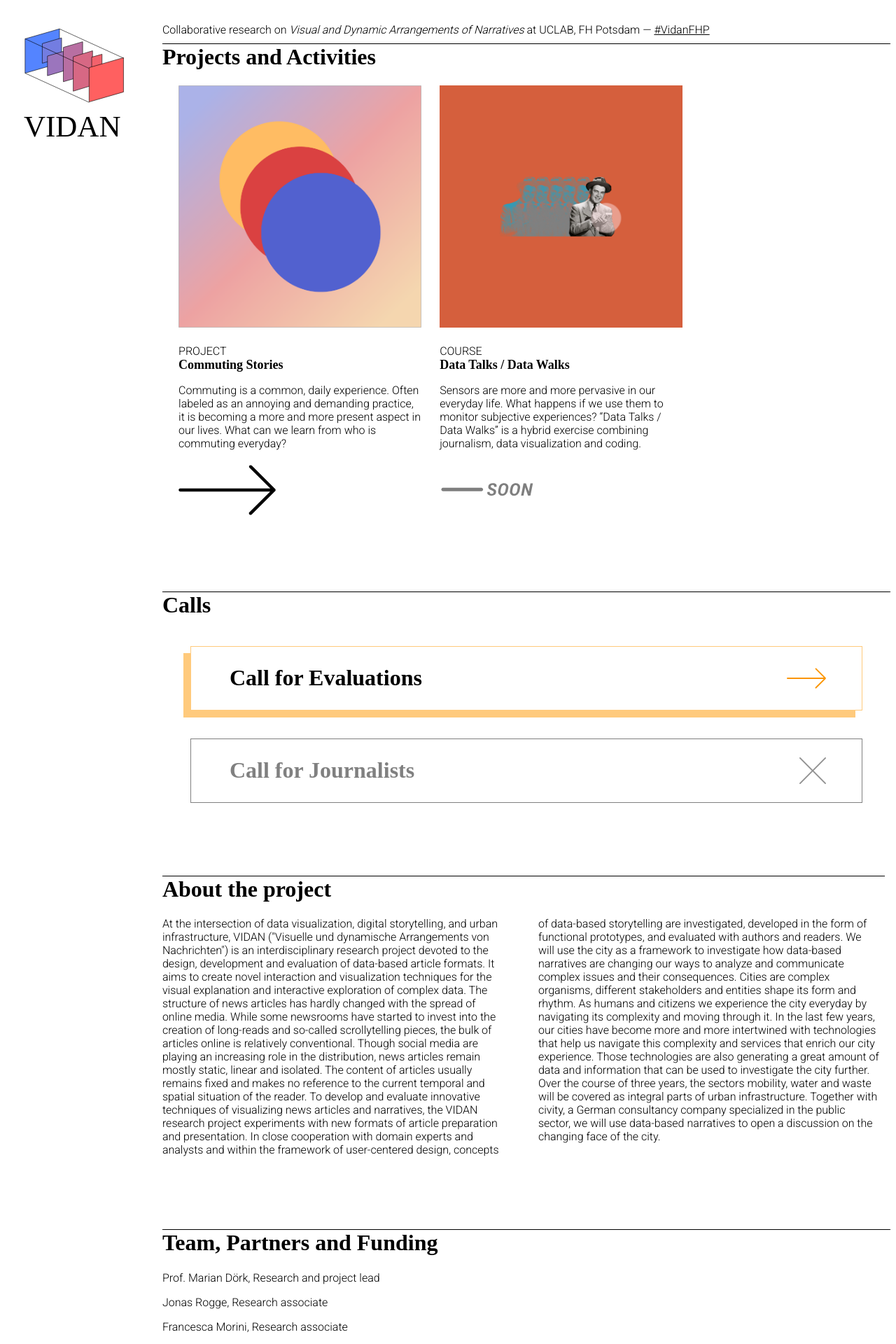
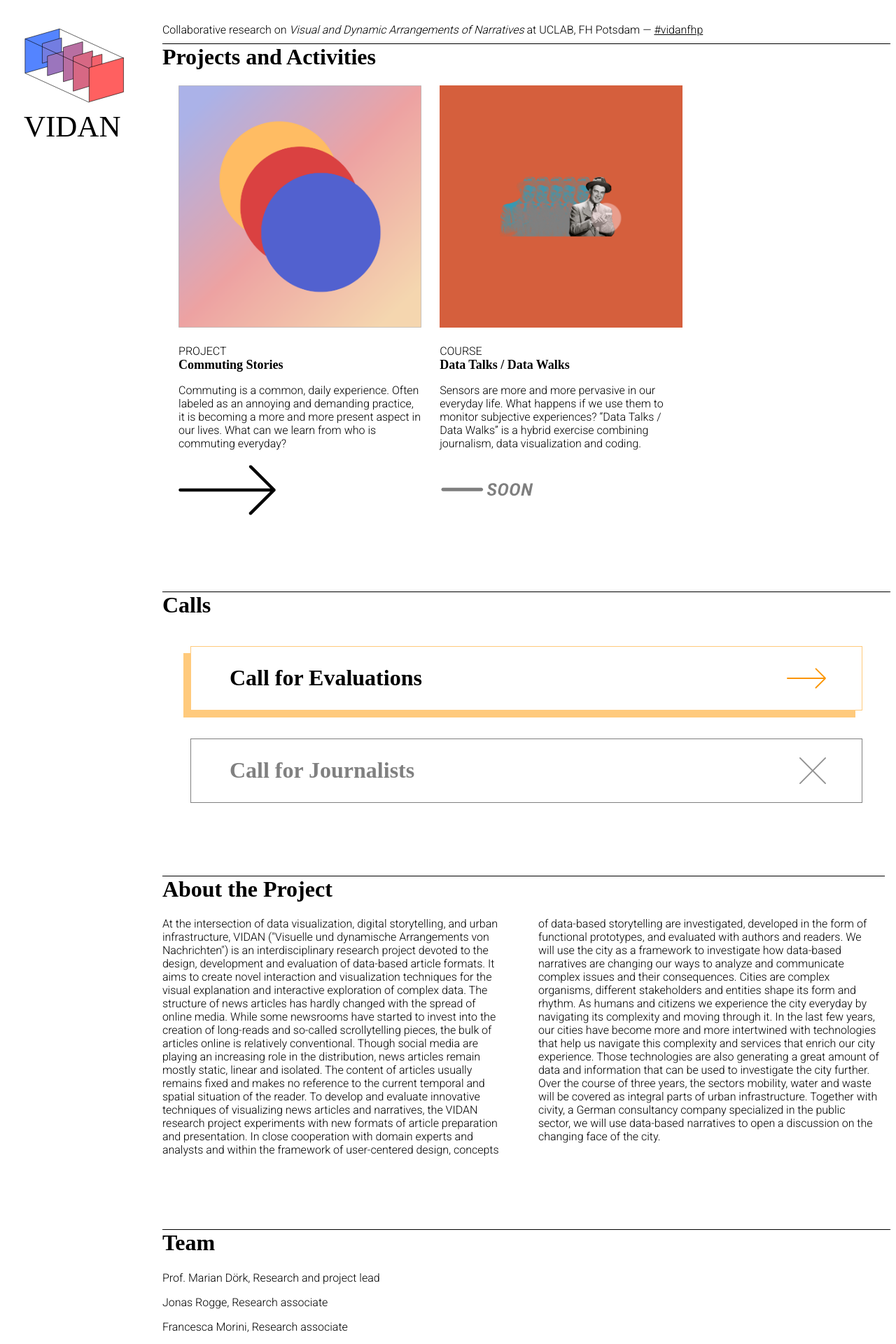
Before and after one commit to uclab-potsdam/vidan_landingpage, a Vue app: page / in a window 1280 px wide. Shown: the top 1920 px of the page at 70% size. Built offline with nearby package versions, Linux system fonts and the light colour scheme; a web font is replaced by a local one.

Commit message:
a bit of capitalization

```diff
--- a/public/index.html
+++ b/public/index.html
@@ -3,13 +3,13 @@
   <head>
     <meta charset="utf-8">
     <meta content="width=device-width, initial-scale=1" name="viewport" />
-    <title>Vidan FHP</title>
+    <title>VIDAN: Visual and Dynamic Arrangements of Narratives - UCLAB - FH Potsdam</title>
     <meta name="description" content="At the intersection of data visualization, digital storytelling, and urban infrastructure, VIDAN ('Visuelle und dynamische Arrangements von Nachrichten') is an interdisciplinary research project devoted to the design, development and evaluation of data-based article formats.">
     <meta property="og:type" content="website">
-    <meta property="og:title" content="Vidan FHP">
+    <meta property="og:title" content="VIDAN: Visual and Dynamic Arrangements of Narratives - UCLAB - FH Potsdam">
     <meta property="og:description" content="At the intersection of data visualization, digital storytelling, and urban infrastructure, VIDAN ('Visuelle und dynamische Arrangements von Nachrichten') is an interdisciplinary research project devoted to the design, development and evaluation of data-based article formats.">
     <meta name="twitter:card" content="summary">
-    <meta name="twitter:title" content="Vidan FHP">
+    <meta name="twitter:title" content="VIDAN: Visual and Dynamic Arrangements of Narratives - UCLAB - FH Potsdam">
     <meta name="twitter:description" content="At the intersection of data visualization, digital storytelling, and urban infrastructure, VIDAN ('Visuelle und dynamische Arrangements von Nachrichten') is an interdisciplinary research project devoted to the design, development and evaluation of data-based article formats..">
     <meta name="twitter:card" content="summary_large_image">
     <meta name="og:image" content="">
--- a/src/App.vue
+++ b/src/App.vue
@@ -14,7 +14,7 @@
               Collaborative research on <i>Visual and Dynamic Arrangements of Narratives</i>
               at UCLAB, FH Potsdam —
               <a href="https://twitter.com/hashtag/vidanfhp?src=hashtag_click">
-                #VidanFHP
+                #vidanfhp
               </a>
             </p>
           </div>
--- a/src/components/Description.vue
+++ b/src/components/Description.vue
@@ -1,6 +1,6 @@
 <template>
   <div class="description section-container">
-    <Separator title="About the project"/>
+    <Separator title="About the Project"/>
     <div class="container">
         <p class="description vidan-description">
             At the intersection of data visualization, digital storytelling,
--- a/src/components/Team.vue
+++ b/src/components/Team.vue
@@ -1,6 +1,6 @@
 <template>
   <div class="team section-container">
-    <Separator title="Team, Partners and Funding"/>
+    <Separator title="Team"/>
     <div v-for="(member, m) in team" :key="m" class="team-members">
       <div class="single-member">
         <p class="description">{{member.name}}, {{member.role}}</p>
```
